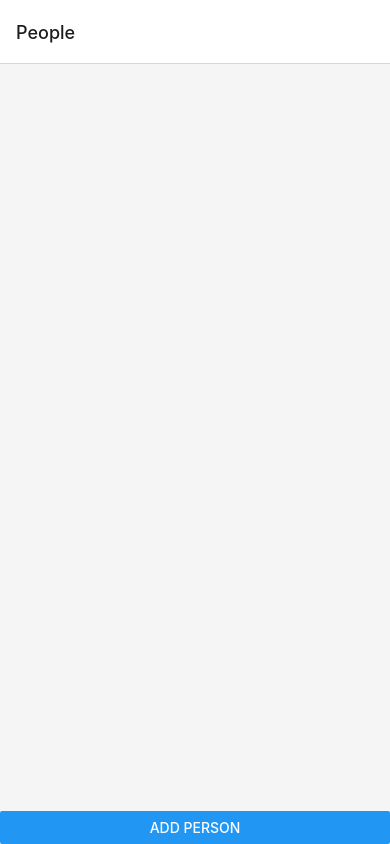
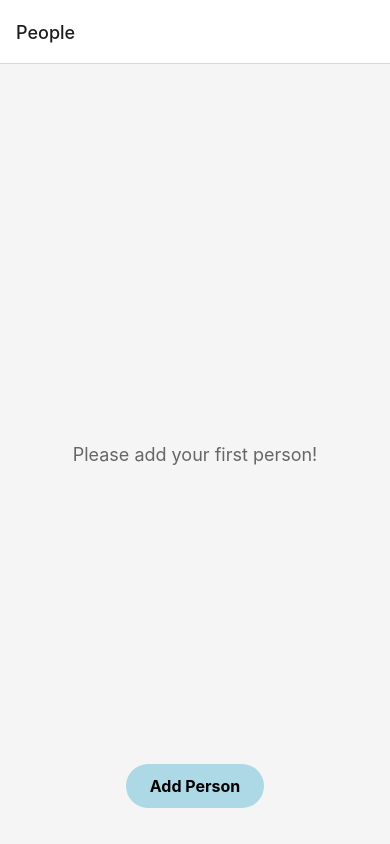
Before and after one commit to zaie0002/ReactNative_Giftpicker, a React Native app: screen /People in a window 390 px wide. Built offline with nearby package versions, Linux system fonts and the light colour scheme.

Commit message:
1. Added FAB - success. Added Array empty message - success. Added sorting - failed

```diff
--- a/PeopleContext.js
+++ b/PeopleContext.js
@@ -6,17 +6,18 @@ const PeopleContext = createContext();
 
 export const PeopleProvider = ({ children }) => {
   const [people, setPeople] = useState([]);
-
   const STORAGE_KEY = "people";
 
-  // Load people from AsyncStorage
   useEffect(() => {
     const loadPeople = async () => {
       const savedPeople = await AsyncStorage.getItem(STORAGE_KEY);
-      if (savedPeople) setPeople(JSON.parse(savedPeople));
+      if (savedPeople) {
+        const parsedPeople = JSON.parse(savedPeople);
+        parsedPeople.sort((a, b) => new Date(a.dob) - new Date(b.dob));
+        setPeople(parsedPeople);
+      }
     };
     loadPeople();
-    console.log(people);
   }, []);
 
   const addPerson = async (name, dob) => {
@@ -25,7 +26,10 @@ export const PeopleProvider = ({ children }) => {
       name,
       dob,
     };
+
     const updatedPeople = [...people, newPerson];
+    updatedPeople.sort((a, b) => new Date(a.dob) - new Date(b.dob));
+
     console.log(updatedPeople);
     setPeople(updatedPeople);
     await AsyncStorage.setItem(STORAGE_KEY, JSON.stringify(updatedPeople));
--- a/package.json
+++ b/package.json
@@ -18,6 +18,7 @@
     "react": "18.2.0",
     "react-native": "0.74.5",
     "react-native-modern-datepicker": "^1.0.0-beta.91",
+    "react-native-paper": "^5.12.5",
     "react-native-safe-area-context": "4.10.5"
   },
   "devDependencies": {
--- a/screens/AddPersonScreen.js
+++ b/screens/AddPersonScreen.js
@@ -37,6 +37,11 @@ export default function AddPersonScreen() {
           }}
           onDateChange={setDob}
           selected={dob}
+          date={dob}
+          mode="calendar"
+          minimumDate={new Date(1900, 0, 1)}
+          maximumDate={new Date()}
+          format="YYYY-MM-DD"
         />
       </View>
 
--- a/screens/PeopleScreen.js
+++ b/screens/PeopleScreen.js
@@ -3,6 +3,7 @@ import { useContext } from "react";
 import { Button, FlatList, View, Text, SafeAreaView, StyleSheet } from "react-native";
 import { SafeAreaProvider } from "react-native-safe-area-context";
 import PeopleContext from "../PeopleContext";
+import { TouchableOpacity } from "react-native";
 
 export default function PeopleScreen() {
   const navigation = useNavigation();
@@ -11,6 +12,11 @@ export default function PeopleScreen() {
   return (
     <SafeAreaProvider>
       <SafeAreaView style={styles.container}>
+        {people.length === 0 ? (
+          <View style={styles.emptyContainer}>
+            <Text style={styles.emptyText}>Please add your first person!</Text>
+          </View>
+        ) : (
           <FlatList
             data={people}
             keyExtractor={(item) => item.id}
@@ -22,10 +28,11 @@ export default function PeopleScreen() {
             )}
             contentContainerStyle={styles.listContainer}
           />
-        <Button
-          title="Add Person"
-          onPress={() => navigation.navigate("AddPerson")}
-        />
+        )}
+
+        <TouchableOpacity style={styles.fab} onPress={() => navigation.navigate("AddPerson")}>
+          <Text style={styles.fabText}>Add Person</Text>
+        </TouchableOpacity>
       </SafeAreaView>
     </SafeAreaProvider>
   );
@@ -38,7 +45,7 @@ const styles = StyleSheet.create({
     backgroundColor: "#f5f5f5",
   },
   listContainer: {
-    paddingBottom: 100, // Add some space at the bottom of the list
+    paddingBottom: 100,
   },
   itemContainer: {
     padding: 15,
@@ -53,7 +60,7 @@ const styles = StyleSheet.create({
     },
     shadowOpacity: 0.25,
     shadowRadius: 3.84,
-    elevation: 5, // For Android shadow
+    elevation: 5,
   },
   nameText: {
     fontSize: 18,
@@ -63,4 +70,30 @@ const styles = StyleSheet.create({
     fontSize: 14,
     color: "#666",
   },
+  fab: {
+    position: 'absolute',
+    margin: 16,
+    alignSelf: 'center',
+    bottom: 20,
+    backgroundColor: "#ADD8E6",
+    borderRadius: 30,
+    paddingVertical: 12,
+    paddingHorizontal: 24,
+    elevation: 5,
+  },
+  fabText: {
+    color: "#000",
+    fontSize: 16,
+    fontWeight: "bold",
+  },
+  emptyContainer: {
+    flex: 1,
+    justifyContent: 'center',
+    alignItems: 'center',
+  },
+  emptyText: {
+    fontSize: 18,
+    color: "#666",
+    textAlign: 'center',
+  },
 });
```
Also changed, not shown: 1 other file (tests, documents, lock files or other folders). Lines whose indentation alone changed are shown as unchanged.
